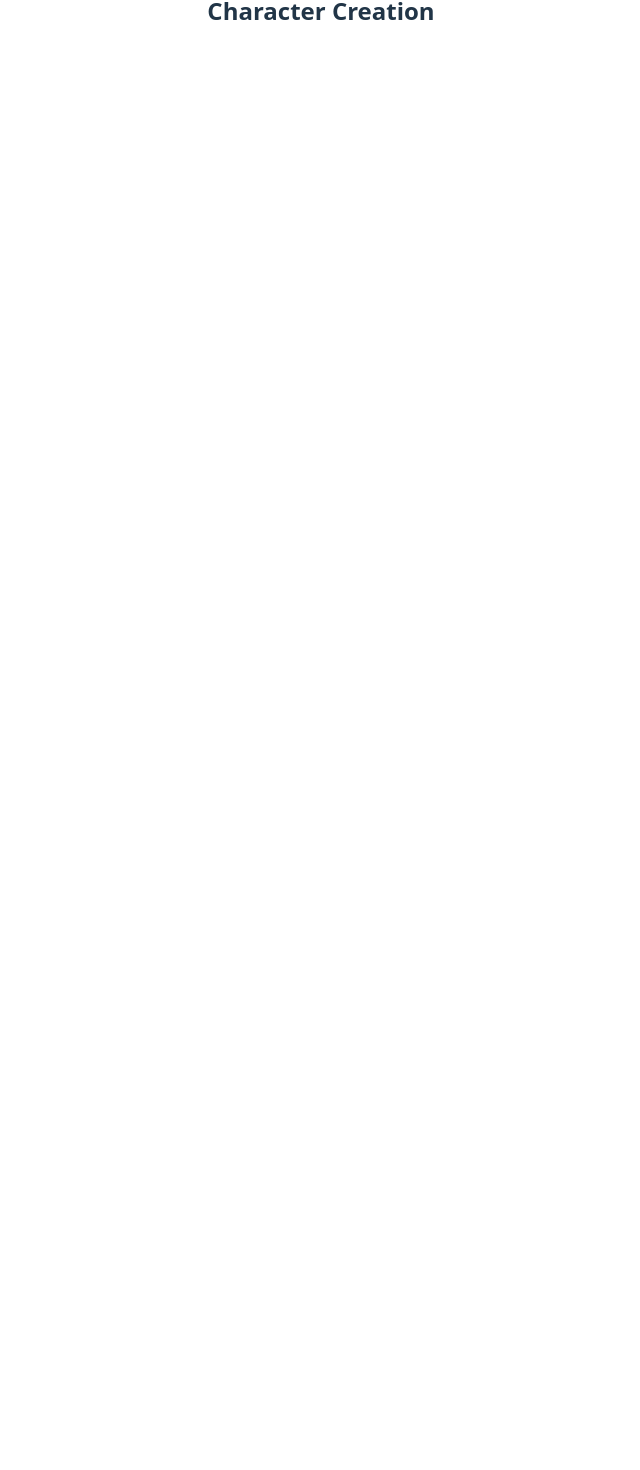
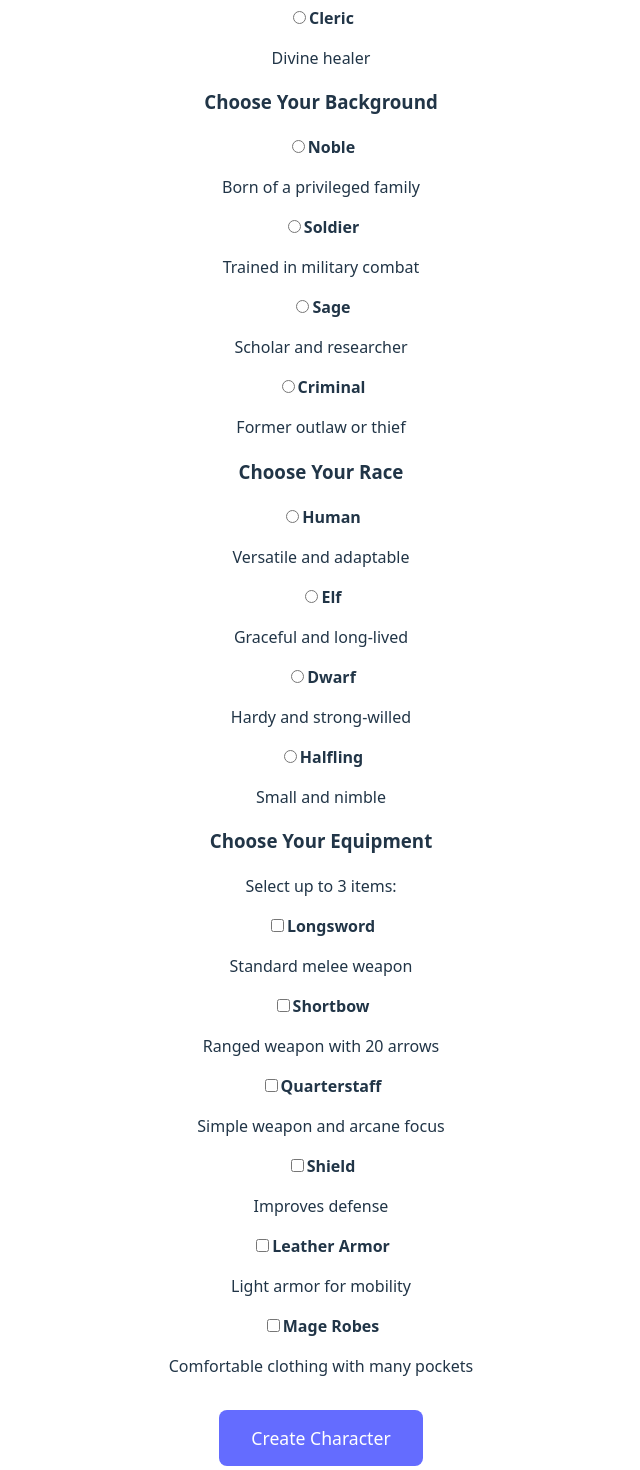
Before and after one commit to GilbertJsin/dm-project, a React (Vite) app: page /char-creation in a window 1280 px wide. Shown: the part 389-1859 px from the top of the page, without its empty margins (319-959 px from the left). Before the commit the page ends 800 px from the top, so only its background shows below. Built offline with nearby package versions, Linux system fonts and the light colour scheme.

Commit message:
Started outline of character sheet

```diff
--- a/src/App.jsx
+++ b/src/App.jsx
@@ -2,6 +2,7 @@ import './App.css'
 import { BrowserRouter, Routes, Route } from 'react-router-dom'
 import Login from './components/Login'
 import CharCreation from './components/CharCreation'
+import CharSheet from './components/CharSheet'
 
 function App() {
   return (
@@ -9,6 +10,7 @@ function App() {
       <Routes>
         <Route path="/" element={<Login />} />
         <Route path="/char-creation" element={<CharCreation />} />
+        <Route path="/char-sheet" element={<CharSheet />} />
       </Routes>
     </BrowserRouter>
   )
--- a/src/components/CharCreation.jsx
+++ b/src/components/CharCreation.jsx
@@ -1,10 +1,184 @@
-import React from 'react';
+import React, { useState } from 'react';
+import { useNavigate } from 'react-router-dom';
 
 const CharCreation = () => {
+  const navigate = useNavigate();
+  const [selectedClass, setSelectedClass] = useState('');
+  const [selectedBackground, setSelectedBackground] = useState('');
+  const [selectedRace, setSelectedRace] = useState('');
+  const [selectedEquipment, setSelectedEquipment] = useState([]);
+
+  const characterClasses = [
+    { id: 'warrior', name: 'Warrior', description: 'Strong melee fighter' },
+    { id: 'mage', name: 'Mage', description: 'Powerful spell caster' },
+    { id: 'rogue', name: 'Rogue', description: 'Stealthy assassin' },
+    { id: 'cleric', name: 'Cleric', description: 'Divine healer' }
+  ];
+
+  const backgrounds = [
+    { id: 'noble', name: 'Noble', description: 'Born of a privileged family' },
+    { id: 'soldier', name: 'Soldier', description: 'Trained in military combat' },
+    { id: 'sage', name: 'Sage', description: 'Scholar and researcher' },
+    { id: 'criminal', name: 'Criminal', description: 'Former outlaw or thief' }
+  ];
+
+  const races = [
+    { id: 'human', name: 'Human', description: 'Versatile and adaptable' },
+    { id: 'elf', name: 'Elf', description: 'Graceful and long-lived' },
+    { id: 'dwarf', name: 'Dwarf', description: 'Hardy and strong-willed' },
+    { id: 'halfling', name: 'Halfling', description: 'Small and nimble' }
+  ];
+
+  const equipment = [
+    { id: 'sword', name: 'Longsword', description: 'Standard melee weapon' },
+    { id: 'bow', name: 'Shortbow', description: 'Ranged weapon with 20 arrows' },
+    { id: 'staff', name: 'Quarterstaff', description: 'Simple weapon and arcane focus' },
+    { id: 'shield', name: 'Shield', description: 'Improves defense' },
+    { id: 'leather', name: 'Leather Armor', description: 'Light armor for mobility' },
+    { id: 'robes', name: 'Mage Robes', description: 'Comfortable clothing with many pockets' }
+  ];
+
+  const handleClassChange = (event) => {
+    setSelectedClass(event.target.value);
+  };
+
+  const handleBackgroundChange = (event) => {
+    setSelectedBackground(event.target.value);
+  };
+
+  const handleRaceChange = (event) => {
+    setSelectedRace(event.target.value);
+  };
+
+  const handleEquipmentChange = (event) => {
+    const value = event.target.value;
+    if (event.target.checked) {
+      setSelectedEquipment([...selectedEquipment, value]);
+    } else {
+      setSelectedEquipment(selectedEquipment.filter(item => item !== value));
+    }
+  };
+
+  const handleSubmit = (e) => {
+    e.preventDefault();
+    if (!selectedClass || !selectedBackground || !selectedRace) {
+      alert('Please select a class, background, and race before submitting.');
+      return;
+    }
+
+    const characterData = {
+      class: selectedClass,
+      background: selectedBackground,
+      race: selectedRace,
+      equipment: selectedEquipment
+    };
+
+    navigate('/char-sheet', { state: characterData });
+  };
+
   return (
     <div className="char-creation-container">
       <h2>Character Creation</h2>
-      {/* Add your character creation form/content here */}
+      <form className="char-creation-form" onSubmit={handleSubmit}>
+        <div className="form-section">
+          <h3>Choose Your Class</h3>
+          {characterClasses.map((charClass) => (
+            <div key={charClass.id} className="radio-option">
+              <input
+                type="radio"
+                id={charClass.id}
+                name="characterClass"
+                value={charClass.id}
+                checked={selectedClass === charClass.id}
+                onChange={handleClassChange}
+              />
+              <label htmlFor={charClass.id}>
+                <strong>{charClass.name}</strong>
+                <p>{charClass.description}</p>
+              </label>
+            </div>
+          ))}
+        </div>
+
+        <div className="form-section">
+          <h3>Choose Your Background</h3>
+          {backgrounds.map((background) => (
+            <div key={background.id} className="radio-option">
+              <input
+                type="radio"
+                id={background.id}
+                name="characterBackground"
+                value={background.id}
+                checked={selectedBackground === background.id}
+                onChange={handleBackgroundChange}
+              />
+              <label htmlFor={background.id}>
+                <strong>{background.name}</strong>
+                <p>{background.description}</p>
+              </label>
+            </div>
+          ))}
+        </div>
+
+        <div className="form-section">
+          <h3>Choose Your Race</h3>
+          {races.map((race) => (
+            <div key={race.id} className="radio-option">
+              <input
+                type="radio"
+                id={race.id}
+                name="characterRace"
+                value={race.id}
+                checked={selectedRace === race.id}
+                onChange={handleRaceChange}
+              />
+              <label htmlFor={race.id}>
+                <strong>{race.name}</strong>
+                <p>{race.description}</p>
+              </label>
+            </div>
+          ))}
+        </div>
+
+        <div className="form-section">
+          <h3>Choose Your Equipment</h3>
+          <p>Select up to 3 items:</p>
+          {equipment.map((item) => (
+            <div key={item.id} className="checkbox-option">
+              <input
+                type="checkbox"
+                id={item.id}
+                name="characterEquipment"
+                value={item.id}
+                checked={selectedEquipment.includes(item.id)}
+                onChange={handleEquipmentChange}
+                disabled={!selectedEquipment.includes(item.id) && selectedEquipment.length >= 3}
+              />
+              <label htmlFor={item.id}>
+                <strong>{item.name}</strong>
+                <p>{item.description}</p>
+              </label>
+            </div>
+          ))}
+        </div>
+
+        <div className="form-section" style={{ marginTop: '2rem', textAlign: 'center' }}>
+          <button
+            type="submit"
+            style={{
+              padding: '1rem 2rem',
+              fontSize: '1.1rem',
+              backgroundColor: '#646cff',
+              color: 'white',
+              border: 'none',
+              borderRadius: '8px',
+              cursor: 'pointer'
+            }}
+          >
+            Create Character
+          </button>
+        </div>
+      </form>
     </div>
   );
 };
--- /dev/null
+++ b/src/components/CharSheet.jsx
@@ -0,0 +1,54 @@
+import React from 'react';
+import { useLocation } from 'react-router-dom';
+
+const CharSheet = () => {
+  const location = useLocation();
+  const character = location.state;
+
+  return (
+    <div className="char-sheet-container" style={{ padding: '2rem', maxWidth: '800px', margin: '0 auto' }}>
+      <h1 style={{ textAlign: 'center', marginBottom: '2rem' }}>Character Sheet</h1>
+
+      <div className="char-info" style={{
+        display: 'grid',
+        gridTemplateColumns: 'repeat(2, 1fr)',
+        gap: '2rem',
+        backgroundColor: '#f5f5f5',
+        padding: '2rem',
+        borderRadius: '8px',
+        marginBottom: '2rem'
+      }}>
+        <div className="info-section">
+          <h3 style={{ color: '#2c3e50', marginBottom: '1rem' }}>Class</h3>
+          <p style={{ fontSize: '1.2rem', color: '#000000' }}>{character?.class}</p>
+
+          <h3 style={{ color: '#2c3e50', marginBottom: '1rem', marginTop: '2rem' }}>Race</h3>
+          <p style={{ fontSize: '1.2rem', color: '#000000' }}>{character?.race}</p>
+        </div>
+
+        <div className="info-section">
+          <h3 style={{ color: '#2c3e50', marginBottom: '1rem' }}>Background</h3>
+          <p style={{ fontSize: '1.2rem', color: '#000000' }}>{character?.background}</p>
+
+          <h3 style={{ color: '#2c3e50', marginBottom: '1rem', marginTop: '2rem' }}>Equipment</h3>
+          <ul style={{ listStyle: 'none', padding: 0 }}>
+            {character?.equipment?.map((item, index) => (
+              <li key={index} style={{
+                marginBottom: '0.5rem',
+                padding: '0.5rem',
+                backgroundColor: 'white',
+                borderRadius: '4px',
+                boxShadow: '0 1px 3px rgba(0,0,0,0.1)',
+                color: '#000000'
+              }}>
+                {item}
+              </li>
+            ))}
+          </ul>
+        </div>
+      </div>
+    </div>
+  );
+};
+
+export default CharSheet;
```
